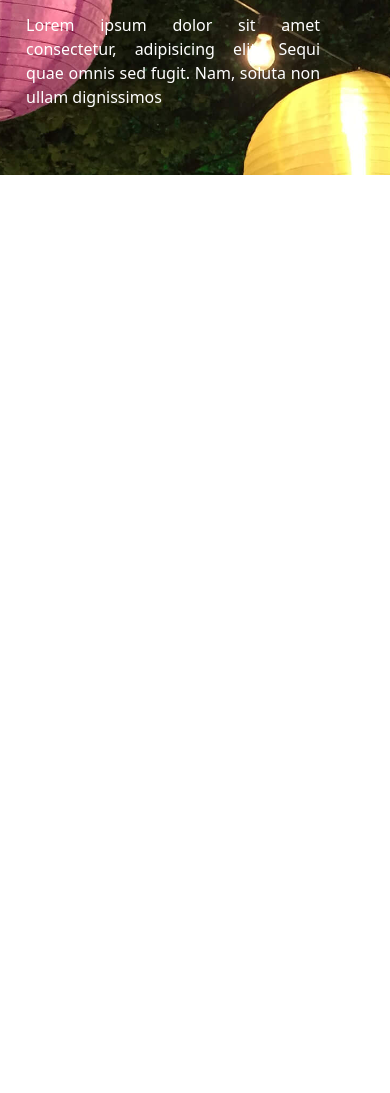
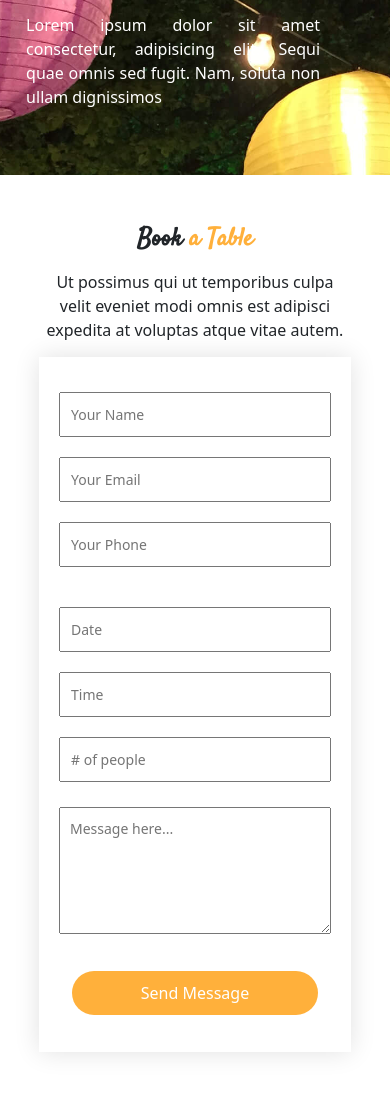
Before and after one commit to meriemeloualfi/ProjetFinal_ELOUALFI-Meriem, a website: page index.html in a window 390 px wide. Shown: the part 5132-6225 px from the top of the page. Before the commit the page ends 5307 px from the top, so only its background shows below. Drawn offline with nearby package versions, Linux system fonts and the light colour scheme.

Commit message:
booktable

```diff
--- a/index.html
+++ b/index.html
@@ -368,9 +368,30 @@
       </div>
     </section>
   <!--end event-->
-
-
-
+<!--satrt book table-->
+<section id="book">
+    <h2>Book <span>a Table</span></h2>
+    <p>Ut possimus qui ut temporibus culpa velit eveniet modi omnis est adipisci expedita at voluptas atque vitae autem.</p>
+    <div class="contact-info">
+      <form action="">
+        <div class="inputs1">
+            <input type="text" placeholder="Your Name" />
+            <input type="email" placeholder="Your Email" />
+            <input type="tel" placeholder="Your Phone" />
+          </div>
+        <div class="inputs2">
+          <input type="text" placeholder="Date" />
+          <input type="text" placeholder="Time" />
+          <input type="text" placeholder="# of people" />
+        </div>
+        <textarea rows="5" cols="161" name="message" placeholder="Message here..." ></textarea>
+        <div class="btn">
+        <button class="btn-messg">Send Message</button>
+        </div>
+      </form>
+    </div>
+  </section>
+  <!--end book table-->
     <script src="./node_modules/bootstrap/dist/js/bootstrap.bundle.js"></script>
 </body>
 
--- a/src/sass/modules/_booktable.sass
+++ b/src/sass/modules/_booktable.sass
@@ -0,0 +1,95 @@
+#book
+  width: 80vw
+  margin: 0 auto
+  padding: 50px 0px
+
+  h2
+    text-align: center
+    font-family: "Satisfy", cursive
+    font-weight: 650
+
+    span
+      color: #ffb03b
+
+  p
+    margin: 15px 0
+    font-weight: 320
+    text-align: center
+
+  .contact-info
+    box-shadow: 0 0 24px 0 rgba(0, 0, 0, 0.12)
+    padding: 30px 50px
+    background: #fff
+    max-width: 1200px
+    margin: 0 auto
+
+    form
+      display: flex
+      flex-direction: column
+      align-items: center
+
+      .inputs1,
+      .inputs2
+        display: flex
+        padding: 15px 0
+        width: 100%
+
+        gap: 15px
+
+        input
+          flex: 1
+          padding: 5px 23px
+          box-shadow: none
+          font-size: 14px
+          width: 100px
+
+      textarea
+
+        padding: 5px 23px
+        font-size: 14px
+        margin-bottom: 20px
+        box-sizing: border-box
+
+      .btn
+        display: flex
+        justify-content: center
+        width: 100%
+        margin-top: 20px
+
+      .btn-messg
+        background: #ffb03b
+        border: 0
+        padding: 10px 24px
+        color: #fff
+        border-radius: 50px
+
+
+  @media (max-width: 428px)
+    .contact-info
+      padding: 20px
+
+      form
+        .inputs1,
+        .inputs2
+          flex-direction: column
+          gap: 10px
+
+          input
+            width: 100%
+            margin-bottom: 10px
+            padding: 10px
+            box-sizing: border-box
+
+        textarea
+          width: 100%
+          margin-bottom: 10px
+          padding: 10px
+          box-sizing: border-box
+
+        .btn
+          flex-direction: column
+          align-items: center
+
+        .btn-messg
+          width: 100%
+          margin-bottom: 10px
```
Also changed, not shown: public/css/app.css, 1 other file.
